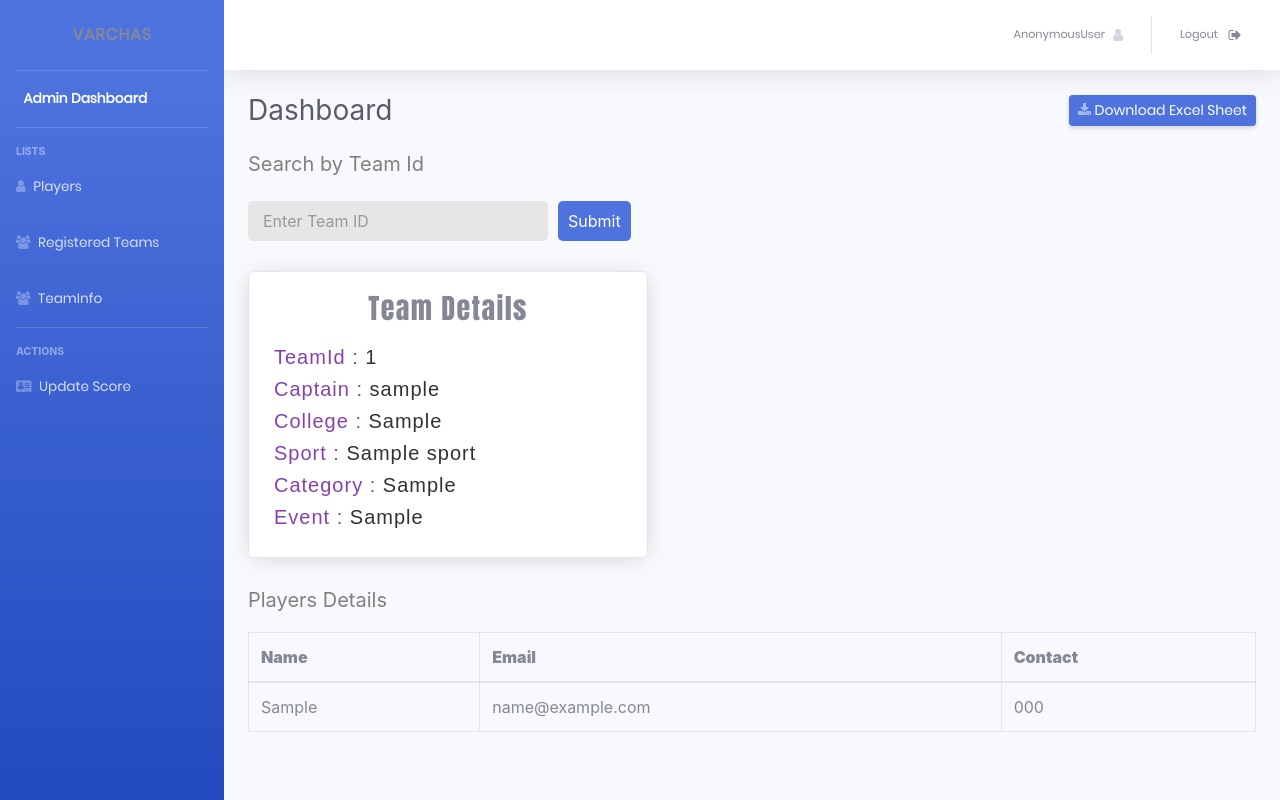
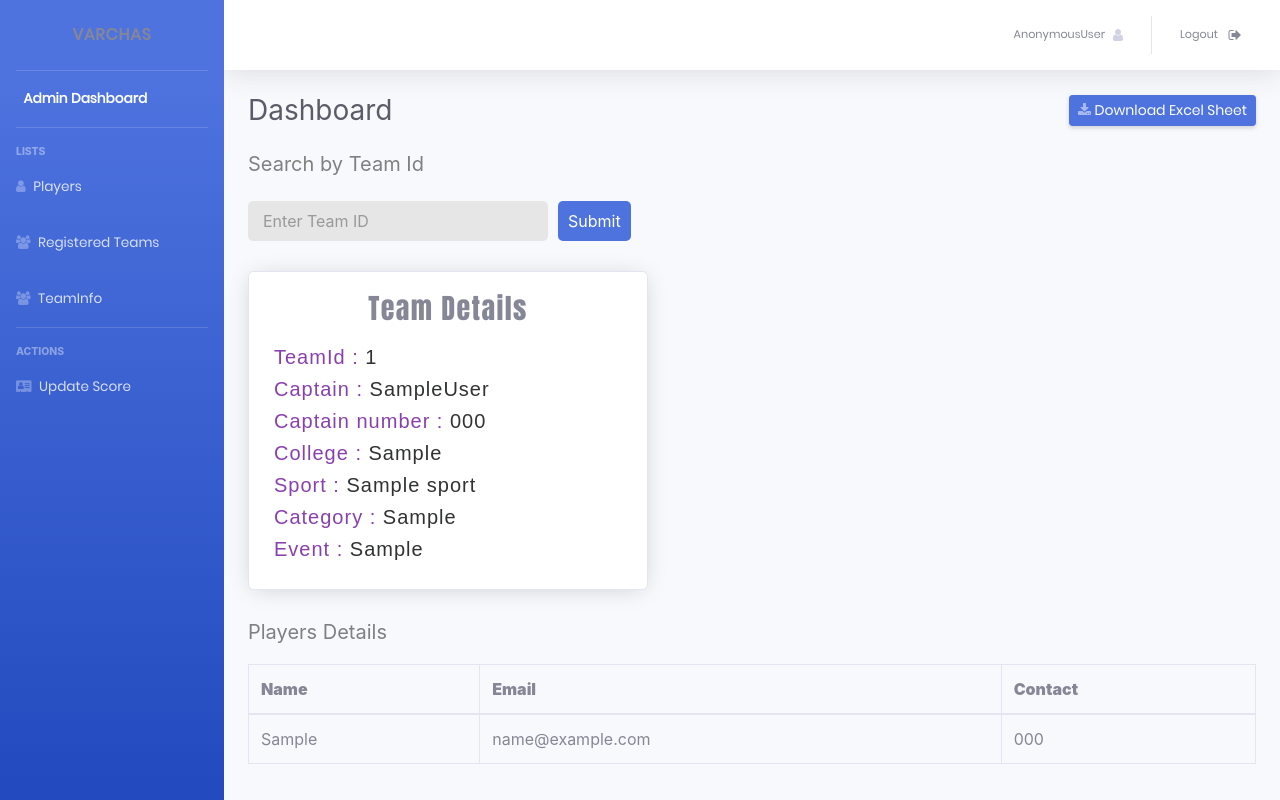
Before and after one commit to Akarsh63/Varchasbackend, a Django app: template templates/adminportal/teaminfo.html in a window 1280 px wide. Run offline with Django 3.2, Linux system fonts and the light colour scheme; tables that the repository leaves empty hold one stand-in row (values such as "Sample post"); the template is opened without the code that fills it: values that come from a table or form of the project are taken from there, most other values are stand-ins (such as "Sample title", 1, 10 or a date in 2020); some libraries are stand-ins or nearby versions.

Commit message:
Update teaminfo.html

```diff
--- a/templates/adminportal/teaminfo.html
+++ b/templates/adminportal/teaminfo.html
@@ -57,7 +57,8 @@ button:hover {
         <div class="card" style=" display:block; width : 400px;margin-top:30px;padding:20px; box-shadow:0 2px 25px -5px rgba(0,0,0,0.2);font-family: Arial, sans-serif" >
         <h3 style="text-align: center;margin-bottom: 20px; letter-spacing: 0.05em;font-family: Passion One, Impact, condensed, sans-serif;">Team Details</h3>
         <h5 style="color:#8940af;letter-spacing: 0.05em; margin-left:5px">  TeamId : <span style="color: #313233;">{{team.teamId}}</span></h5>
-        <h5 style="color:#8940af;letter-spacing: 0.05em; margin-left:5px">  Captain : <span style="color: #313233;">{{team.captian}}</span></h5>
+        <h5 style="color:#8940af;letter-spacing: 0.05em; margin-left:5px">  Captain : <span style="color: #313233;">{{team.captian.user.first_name}}{{team.captian.user.last_name}}</span></h5>
+        <h5 style="color:#8940af;letter-spacing: 0.05em;margin-left:5px">  Captain number : <span style="color: #313233;">{{team.captian.phone}}</span></h5>
         <h5 style="color:#8940af;letter-spacing: 0.05em;margin-left:5px">  College : <span style="color: #313233;">{{team.college}}</span></h5>
         <h5 style="color:#8940af;letter-spacing: 0.05em;margin-left:5px">  Sport : <span style="color: #313233;">{{sport}}</span></h5>
         <h5 style="color:#8940af;letter-spacing: 0.05em;margin-left:5px">  Category : <span style="color: #313233;">{{team.category}}</span></h5>
```
